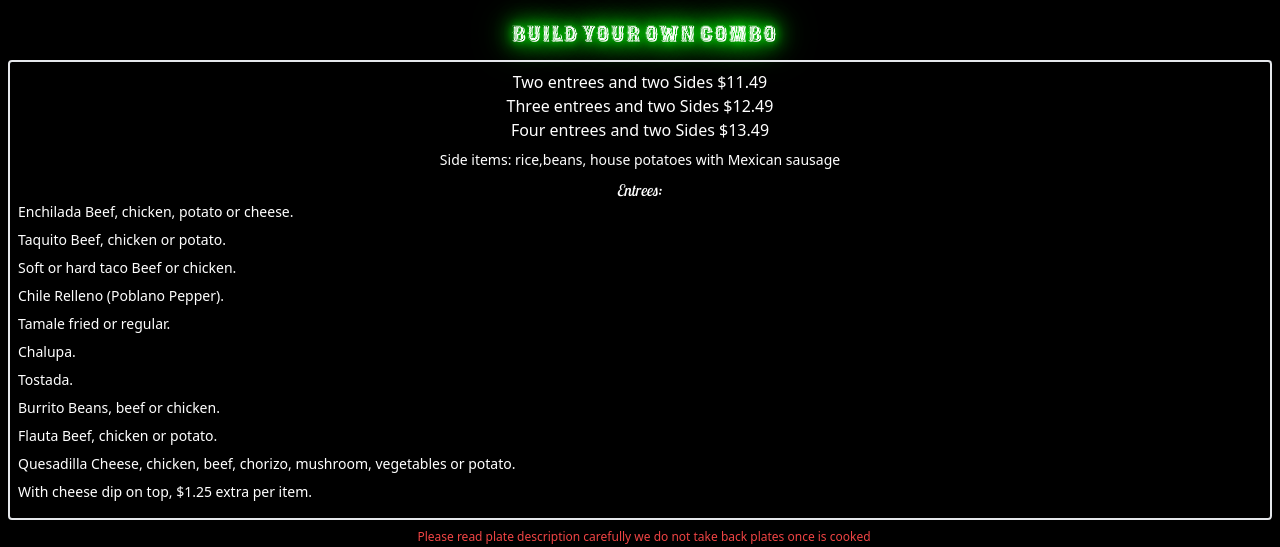
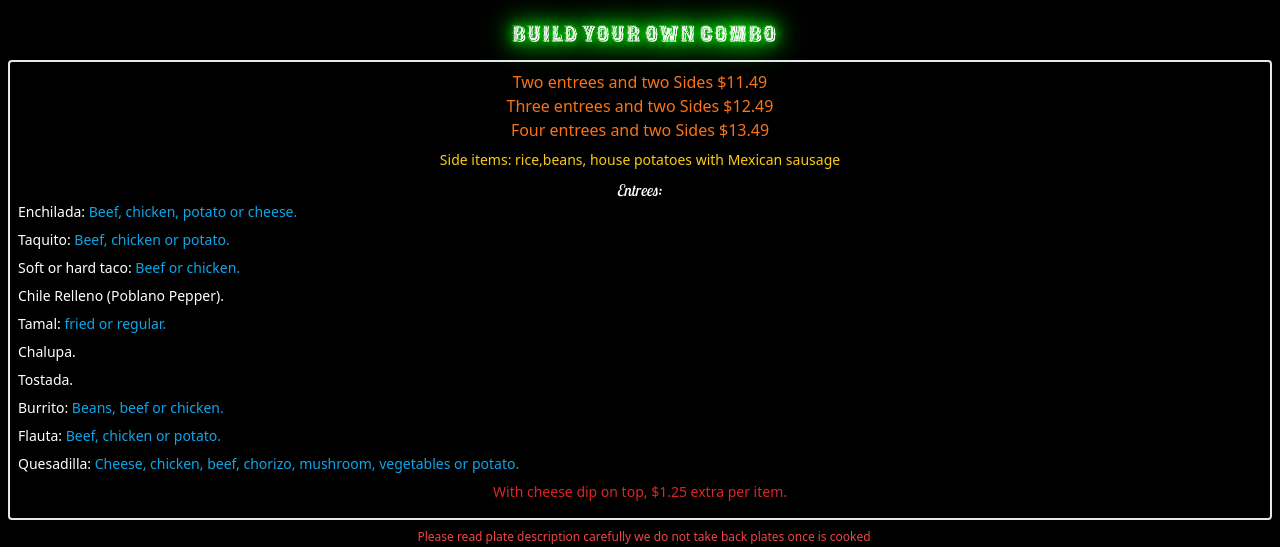
Before and after one commit to Luison777/menuReact, a Next.js app: page /combos in a window 1280 px wide. Shown: the part 160-707 px from the top of the page. Built offline with nearby package versions, Linux system fonts and the light colour scheme.

Commit message:
Primera version del menu finalizada 100% v-1.0

```diff
--- a/src/app/(sections)/childs/page.tsx
+++ b/src/app/(sections)/childs/page.tsx
@@ -59,7 +59,7 @@ export default function ChildsPage() {
   return (
       <>
         <p className="block w-full ml-2 text-2xl Mexicanero text-center text-white neonGreen">Child's Menu</p>
-        <p className=" ml-2 text-[12px] text-red-500 text-center">This Menu applies to children under 10 years of age.Add $2.00 for adults. Soft Drinks included. No soft drinks on to-go orders. For cheese sauce on any item $1.15 extra</p>
+        <p className=" m-2 text-[12px] text-red-500 text-center">This Menu applies to children under 10 years of age.Add $2.00 for adults. Soft Drinks included. No soft drinks on to-go orders. For cheese sauce on any item $1.15 extra</p>
         {dishes.map((obj,idx)=> <CardFood key={idx} dish={obj.dish} ingredients={obj.ingredients} price={obj.price} src={obj.src}></CardFood>)}
       </>
     )
--- a/src/app/(sections)/combos/page.tsx
+++ b/src/app/(sections)/combos/page.tsx
@@ -6,23 +6,23 @@ export default function DrinksPage() {
       <>
         <p className="block  w-full ml-2 text-2xl Mexicanero text-center text-white neonGreen">Build Your Own Combo</p>
         <div className="w-full  rounded  text-white border-2 m-2 p-2">
-           <p className="text-center">Two entrees and two Sides $11.49</p>
-           <p className="text-center">Three entrees and two Sides $12.49</p>
-           <p className="text-center mb-2">Four entrees and two Sides $13.49</p>
-           <p className="text-center text-sm mb-2" >Side items: rice,beans, house potatoes with Mexican sausage</p>
+           <p className="text-center text-orange-500">Two entrees and two Sides $11.49</p>
+           <p className="text-center text-orange-500">Three entrees and two Sides $12.49</p>
+           <p className="text-center mb-2 text-orange-500">Four entrees and two Sides $13.49</p>
+           <p className="text-center text-sm mb-2 text-yellow-400" >Side items: rice,beans, house potatoes with Mexican sausage</p>
            <p className="text-center Lobster">Entrees:</p>
            <div className="text-sm">
-           <p className="mb-2">Enchilada <span>Beef, chicken, potato or cheese.</span> </p>
-           <p className="mb-2">Taquito <span>Beef, chicken or potato.</span> </p>
-           <p className="mb-2">Soft or hard taco <span>Beef or chicken.</span> </p>
+           <p className="mb-2">Enchilada: <span className="text-sky-500">Beef, chicken, potato or cheese.</span> </p>
+           <p className="mb-2">Taquito: <span className="text-sky-500">Beef, chicken or potato.</span> </p>
+           <p className="mb-2">Soft or hard taco: <span className="text-sky-500">Beef or chicken.</span> </p>
            <p className="mb-2">{`Chile Relleno (Poblano Pepper).`} </p>
-           <p className="mb-2">Tamale fried or regular. </p>
+           <p className="mb-2">Tamal: <span className="text-sky-500"> fried or regular.</span> </p>
            <p className="mb-2">Chalupa. </p>
            <p className="mb-2">Tostada.</p>
-           <p className="mb-2">Burrito <span> Beans, beef or chicken.</span> </p>
-           <p className="mb-2">Flauta <span> Beef, chicken or potato.</span> </p>
-           <p className="mb-2">Quesadilla <span>Cheese, chicken, beef, chorizo, mushroom, vegetables or potato.</span> </p>
-           <p className="mb-2">With cheese dip on top, $1.25 extra per item.</p>
+           <p className="mb-2">Burrito: <span className="text-sky-500"> Beans, beef or chicken.</span> </p>
+           <p className="mb-2">Flauta: <span className="text-sky-500"> Beef, chicken or potato.</span> </p>
+           <p className="mb-2">Quesadilla: <span className="text-sky-500">Cheese, chicken, beef, chorizo, mushroom, vegetables or potato.</span> </p>
+           <p className="mb-2 text-center text-red-600">With cheese dip on top, $1.25 extra per item.</p>
            </div>
         </div>
 
--- a/src/app/(sections)/grill/page.tsx
+++ b/src/app/(sections)/grill/page.tsx
@@ -102,8 +102,8 @@ export default function GrillPage() {
 
   return (
       <>
-        <div className="w-full  rounded  text-white text-xs border-2 m-2 text-center">
-          <p className="text-red-500">Fajitas are served on VERY HOT skillest</p>
+        <div className="w-full  rounded  text-white text-xs border-2 m-2 text-center p-2">
+          <p className="text-red-500 ">Fajitas are served on VERY HOT skillest</p>
           We use oor special recipe to cook tender strips of marinated chicken breast, steak or shripm. All fajitas are
           cooked with bell peppers, sauteed onions and tomatoes. Garnished on the side with lettuce, guacamole, sour cream,
           pico de gallo, rice and beans.
--- a/src/components/cardfood.tsx
+++ b/src/components/cardfood.tsx
@@ -8,7 +8,7 @@ export default function CardFood(props:CardProps){
 
     return(
 
-        <div className="w-full max-w-[360px] rounded relative m-2 relative  ">
+        <div className="w-full max-w-[360px] rounded relative m-2 relative border-2 shadow-md shadow-white">
            <img src="./pared2.jpg" alt="pared" className="absolute bg-cover w-full h-full rounded" />
            <p className="text-center text-base w-full block relative top-0 p-1 Lobster text-white neon">{props.dish}</p>
             <div className=" px-1 my-1 w-[100%] min-h-[75px] relative z-40 ">
```
